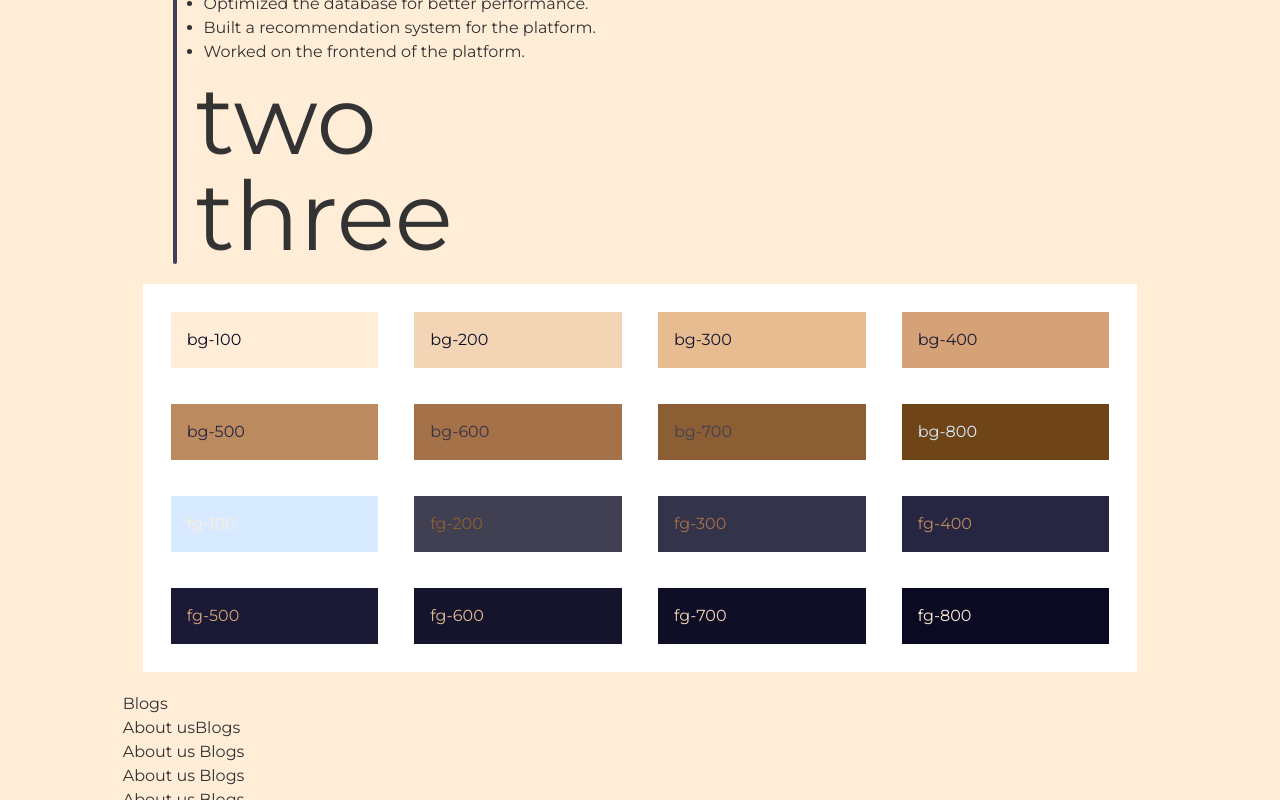
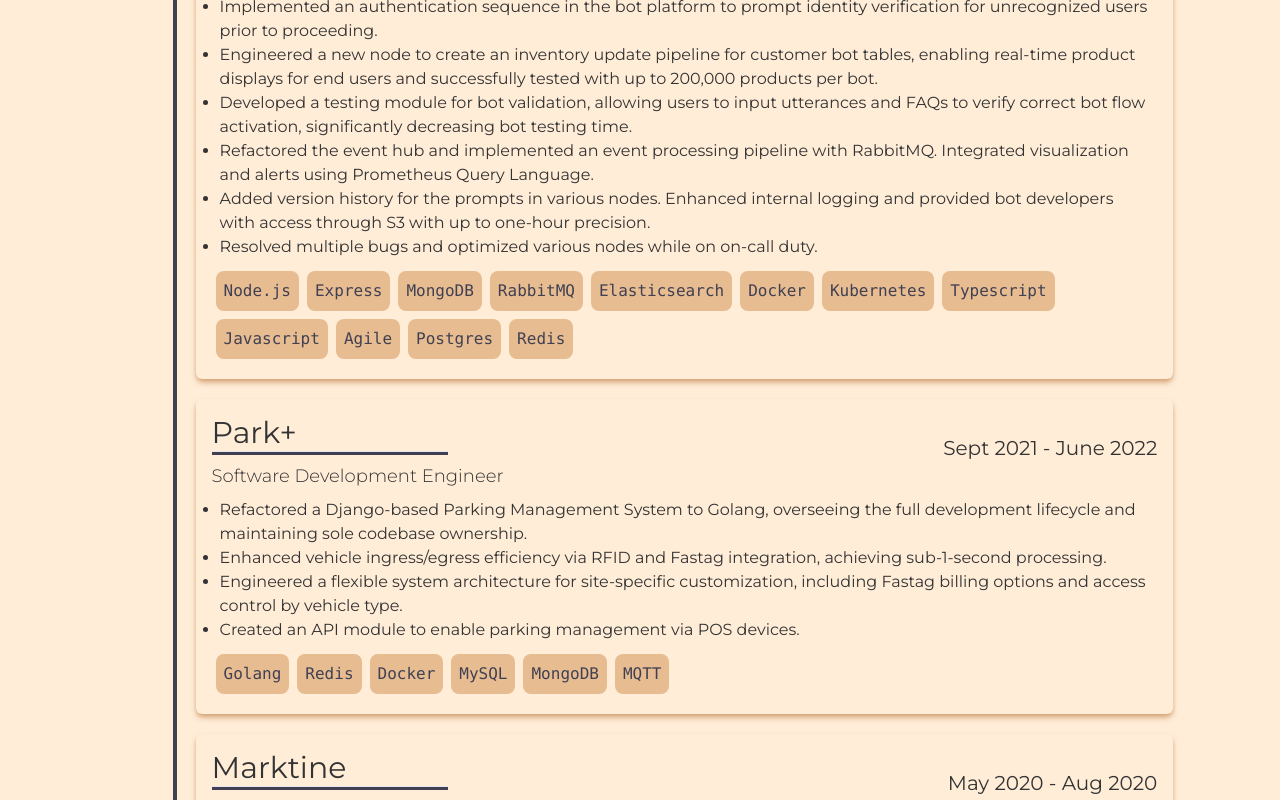
Before and after one commit to notreallystatic/notreallystatic, a Next.js app: page / in a window 1280 px wide. Shown: the part 660-1460 px from the top of the page. Built offline with nearby package versions, Linux system fonts and the light colour scheme.

Commit message:
impr: work info & card

```diff
--- a/app/page.tsx
+++ b/app/page.tsx
@@ -1,23 +1,66 @@
 import Link from "next/link";
 
-const jobObject: {
+const workHistoryInfoList: Array<{
 	company: string;
 	url: string;
 	role: string;
 	time: string;
 	description: string[];
-} = {
+	skills: string[];
+}> = [
+	{
 		company: "Yellow AI",
 		url: "https://yellow.ai",
 		role: "Software Development Engineer",
 		time: "June 2022 - July 2024",
 		description: [
-		"Developed and maintained the backend of the Yellow AI platform.",
-		"Optimized the database for better performance.",
-		"Built a recommendation system for the platform.",
-		"Worked on the frontend of the platform.",
+			"Implemented an authentication sequence in the bot platform to prompt identity verification for unrecognized users prior to proceeding.",
+			"Engineered a new node to create an inventory update pipeline for customer bot tables, enabling real-time product displays for end users and successfully tested with up to 200,000 products per bot.",
+			"Developed a testing module for bot validation, allowing users to input utterances and FAQs to verify correct bot flow activation, significantly decreasing bot testing time.",
+			"Refactored the event hub and implemented an event processing pipeline with RabbitMQ. Integrated visualization and alerts using Prometheus Query Language.",
+			"Added version history for the prompts in various nodes. Enhanced internal logging and provided bot developers with access through S3 with up to one-hour precision.",
+			"Resolved multiple bugs and optimized various nodes while on on-call duty.",
 		],
-};
+		skills: [
+			"Node.js",
+			"Express",
+			"MongoDB",
+			"RabbitMQ",
+			"Elasticsearch",
+			"Docker",
+			"Kubernetes",
+			"Typescript",
+			"Javascript",
+			"Agile",
+			"Postgres",
+			"Redis",
+		],
+	},
+	{
+		company: "Park+",
+		url: "https://parkplus.io",
+		role: "Software Development Engineer",
+		time: "Sept 2021 - June 2022",
+		description: [
+			"Refactored a Django-based Parking Management System to Golang, overseeing the full development lifecycle and maintaining sole codebase ownership.",
+			"Enhanced vehicle ingress/egress efficiency via RFID and Fastag integration, achieving sub-1-second processing.",
+			"Engineered a flexible system architecture for site-specific customization, including Fastag billing options and access control by vehicle type.",
+			"Created an API module to enable parking management via POS devices.",
+		],
+		skills: ["Golang", "Redis", "Docker", "MySQL", "MongoDB", "MQTT"],
+	},
+	{
+		company: "Marktine",
+		url: "https://marktine.com",
+		role: "Software Development Engineer Intern",
+		time: "May 2020 - Aug 2020",
+		description: [
+			"Worked on React Js and with the team, transformed a web-app into a fully fledged react-app.",
+			"Create core components and pages for the app.",
+		],
+		skills: ["React", "Javascript", "HTML", "CSS", "Redux"],
+	},
+];
 
 export default function Home() {
 	return (
@@ -56,11 +99,17 @@
 						<div className="debug col-span-1">
 							<div className="w-1 rounded-md bg-foreground-200 h-full md:left-3/4 relative"></div>
 						</div>
-						<div className="debug col-span-11 grid grid-flow-row">
-							<div className="debug">
+						<div className="debug col-span-11 grid grid-flow-row space-y-5">
+							{workHistoryInfoList.map((jobObject, index) => (
+								<>
+									<div
+										className="debug box-border shadow-md shadow-background-400 hover:shadow-background-600 rounded-md p-4"
+										key={index}
+									>
 										<p>
 											<span className="text-left w-2/4 inline-block text-3xl">
 												<a href={jobObject.url}>{jobObject.company}</a>
+												<hr className="w-1/2 bg-foreground-200 h-1" />
 											</span>
 											<span className="text-right w-2/4 inline-block text-xl">
 												{" "}
@@ -71,15 +120,25 @@
 												{" "}
 												{jobObject.role}
 											</span>
+										</p>
 										<ul className="list-disc p-2">
 											{jobObject.description.map((desc, index) => (
 												<li key={index}>{desc}</li>
 											))}
 										</ul>
-								</p>
+										<div className="flex flex-wrap">
+											{jobObject.skills.map((skill, index) => (
+												<div
+													key={index}
+													className="m-1 p-2 bg-background-300 text-foreground-200 rounded-lg font-mono"
+												>
+													{skill}
 												</div>
-							<div className="debug text-8xl">two</div>
-							<div className="debug text-8xl">three</div>
+											))}
+										</div>
+									</div>
+								</>
+							))}
 						</div>
 					</div>
 				</div>
```
Lines whose indentation alone changed are shown as unchanged.
